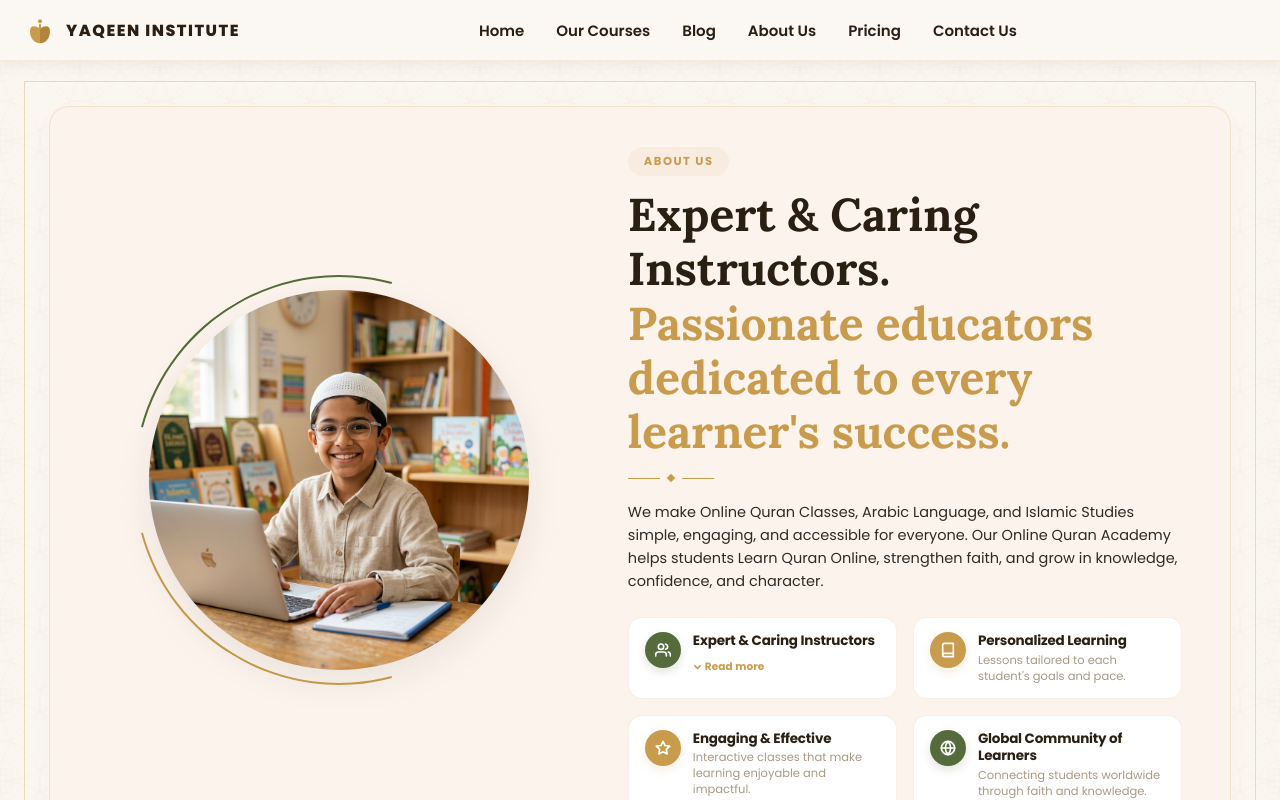
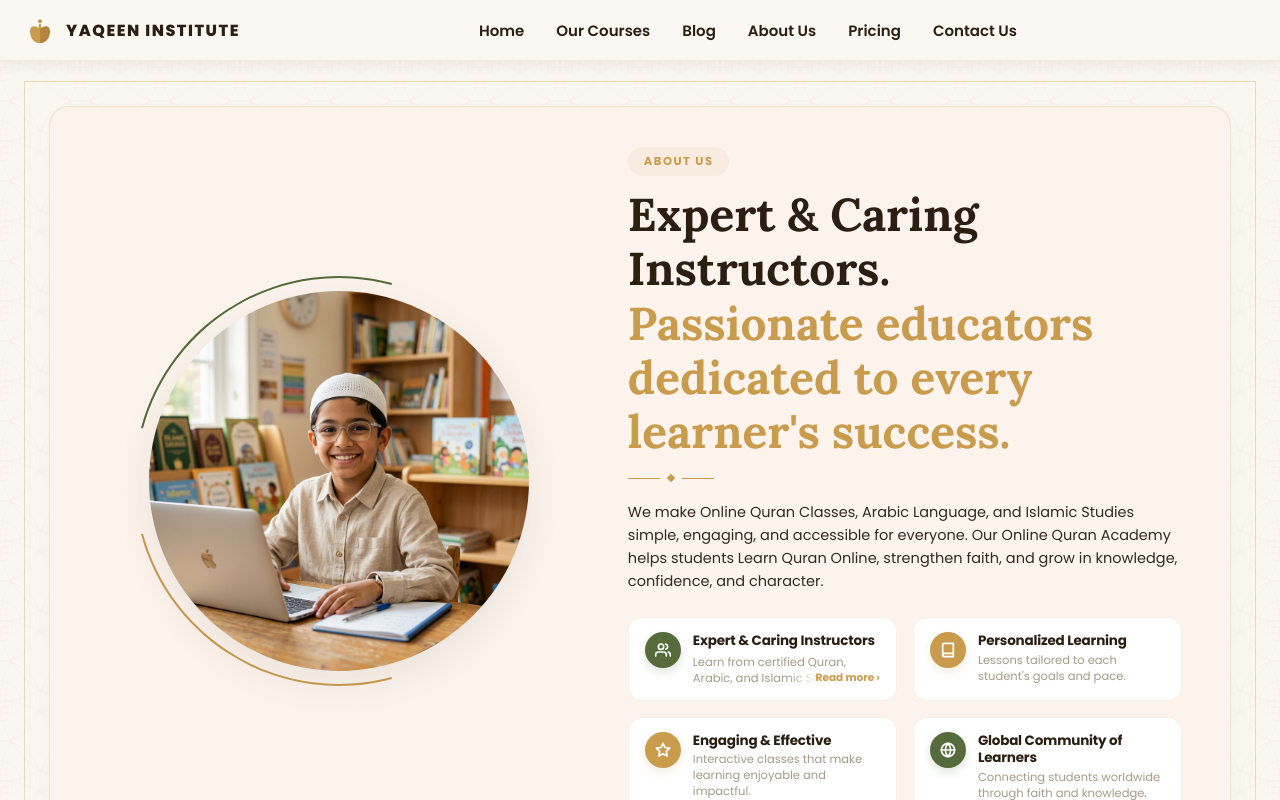
Before and after one commit to ser-name123/yaqeen, a Next.js app: page /about in a window 1280 px wide. Shown: the top 800 px of the page. Built offline with nearby package versions, Linux system fonts and the light colour scheme; no server answers; the database is empty.

Commit message:
fix: precise 2-line clamp with inline Read more gradient overlay at exact line 2 end

```diff
--- a/app/about/page.js
+++ b/app/about/page.js
@@ -353,23 +353,44 @@ export default function AboutPage() {
                     </div>
                     <div className="feature-info" style={{ gap: "4px" }}>
                        <span className="feature-title">Expert &amp; Caring Instructors</span>
-                       {/* Expandable detailed content */}
-                       <div>
+                       {/* Text with inline Read more at end of line 2 */}
+                       <div style={{ position: "relative" }}>
                          <div
                            style={{
-                             maxHeight: expandInstructors ? "200px" : "0px",
+                             maxHeight: expandInstructors ? "300px" : "32px",
                              overflow: "hidden",
                              transition: "max-height 0.45s cubic-bezier(0.4, 0, 0.2, 1)",
-                             lineHeight: "1.4",
                            }}
                          >
-                           <span className="feature-subtext" style={{ lineHeight: "1.4", display: "block", marginTop: "4px" }}>
+                           <span className="feature-subtext" style={{ lineHeight: "1.4", display: "block" }}>
                              Learn from certified Quran, Arabic, and Islamic Studies teachers delivering Online Quran Classes, Quran Lessons Online, and personalized guidance. Our experienced instructors help children and adults Learn Quran Online with confidence, Tajweed, and lasting Islamic knowledge.
                            </span>
                          </div>
-                         {/* Read more / Show less — flows naturally right after the text */}
+                         {/* Inline "Read more" — overlaid at end of last visible line */}
+                         {!expandInstructors && (
+                           <div
+                             onClick={() => setExpandInstructors(true)}
+                             style={{
+                               position: "absolute",
+                               bottom: 0,
+                               right: 0,
+                               height: "16px",
+                               background: "linear-gradient(to right, transparent, #ffffff 35%)",
+                               display: "flex",
+                               alignItems: "center",
+                               paddingLeft: "28px",
+                               cursor: "pointer",
+                             }}
+                           >
+                             <span style={{ fontSize: "10.5px", fontWeight: "700", color: "var(--primary-color)" }}>
+                               Read more ›
+                             </span>
+                           </div>
+                         )}
+                         {/* "Show less" after full text */}
+                         {expandInstructors && (
                            <span
-                           onClick={() => setExpandInstructors(!expandInstructors)}
+                             onClick={() => setExpandInstructors(false)}
                              style={{
                                display: "inline-flex",
                                alignItems: "center",
@@ -379,21 +400,12 @@ export default function AboutPage() {
                                fontWeight: "700",
                                color: "var(--primary-color)",
                                cursor: "pointer",
-                             letterSpacing: "0.1px",
                              }}
                            >
-                           {expandInstructors ? (
-                             <>
                              <svg width="9" height="9" viewBox="0 0 10 10" fill="none"><path d="M2 7L5 4L8 7" stroke="currentColor" strokeWidth="1.8" strokeLinecap="round" strokeLinejoin="round"/></svg>
                              Show less
-                             </>
-                           ) : (
-                             <>
-                               <svg width="9" height="9" viewBox="0 0 10 10" fill="none"><path d="M2 3L5 6L8 3" stroke="currentColor" strokeWidth="1.8" strokeLinecap="round" strokeLinejoin="round"/></svg>
-                               Read more
-                             </>
+                           </span>
                          )}
-                         </span>
                        </div>
                      </div>
                   </div>
```
Lines whose indentation alone changed are shown as unchanged.
